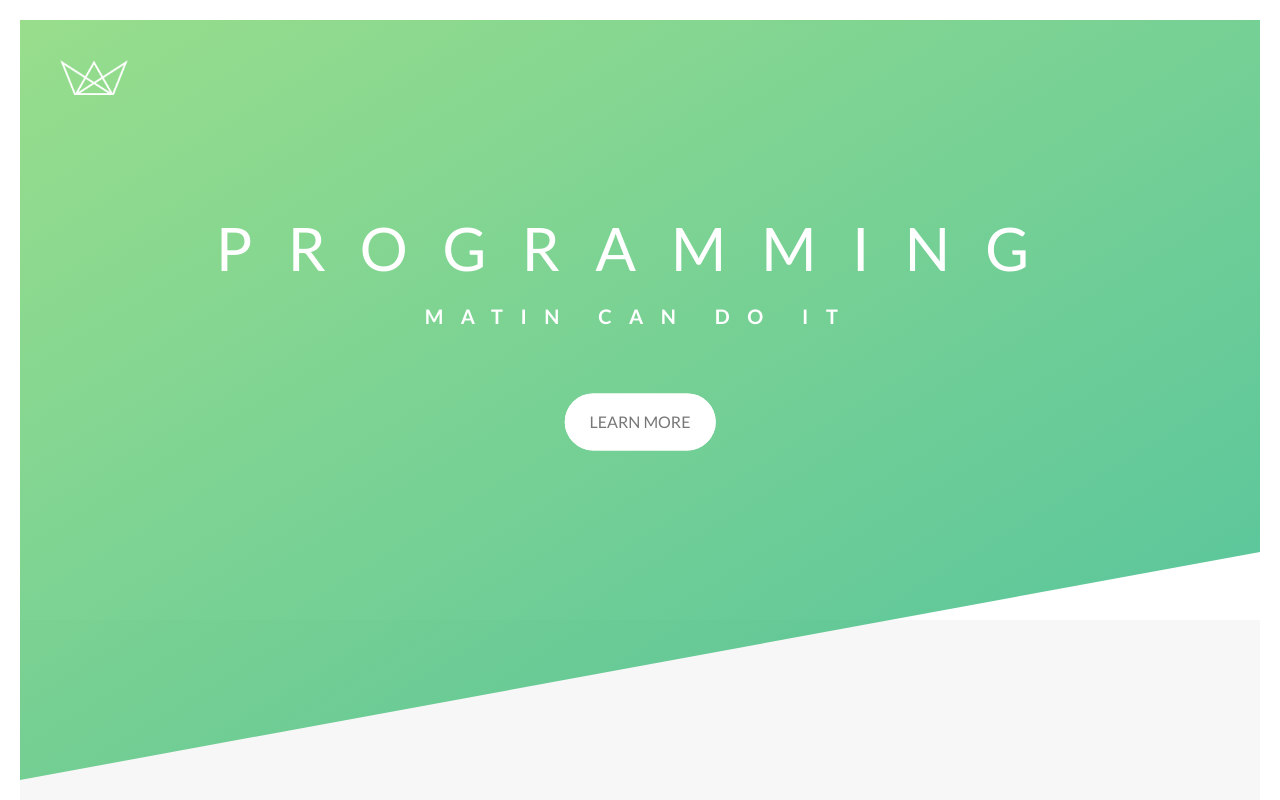
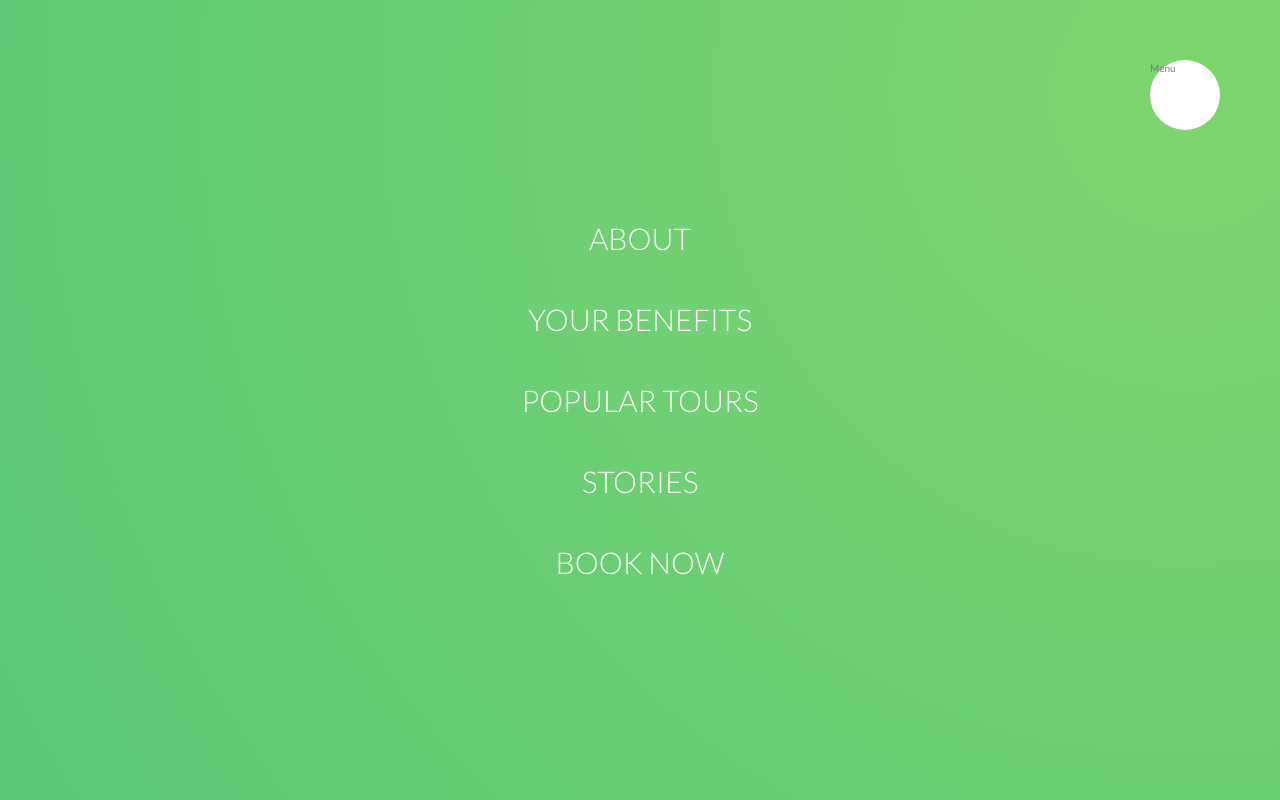
Before and after one commit to MatinSasan/tuto-css, a website: page first_project/index.html in a window 1280 px wide. Shown: the top 800 px of the page. Drawn offline with Linux system fonts and the light colour scheme.

Commit message:
Navigation part 1

```diff
--- a/first_project/index.html
+++ b/first_project/index.html
@@ -15,6 +15,34 @@
     <title>Natours | Exciting tours for adventurous people</title>
   </head>
   <body>
+
+    <div class="nivagation">
+      <input type="checkbox" class="navigation__checkbox" id="navi-toggle">
+      <label for="navi-toggle" class="navigation__button">Menu</label>
+
+      <div class="navigation__background">&nbsp;</div>
+
+      <nav class="navigation__nav">
+        <ul class="navigation__list">
+          <li class="navigation__item">
+            <a href="#" class="navigation__link">About</a>
+          </li>
+          <li class="navigation__item">
+            <a href="#" class="navigation__link">Your benefits</a>
+          </li>
+          <li class="navigation__item">
+            <a href="#" class="navigation__link">Popular tours</a>
+          </li>
+          <li class="navigation__item">
+            <a href="#" class="navigation__link">Stories</a>
+          </li>
+          <li class="navigation__item">
+            <a href="#" class="navigation__link">Book now</a>
+          </li>
+        </ul>
+      </nav>
+    </div>
+
     <header class="header">
       <div class="header__logo-box">
         <img src="img/logo-white-min.png" alt="Logo" class="header__logo" />
--- /dev/null
+++ b/first_project/sass/layout/_navigation.scss
@@ -0,0 +1,86 @@
+.navigation {
+  &__checkbox {
+    display: none;
+  }
+
+  &__button {
+    background-color: $color-white;
+    height: 7rem;
+    width: 7rem;
+    position: fixed;
+    top: 6rem;
+    right: 6rem;
+    border-radius: 50%;
+    z-index: 2000;
+  }
+
+  &__background {
+    height: 6rem;
+    width: 6rem;
+    border-radius: 50%;
+
+    position: fixed;
+    top: 6.5rem;
+    right: 6.5rem;
+    background-image: radial-gradient(
+      $color-primary-light,
+      $color-primary-dark
+    );
+    z-index: 1000;
+
+    transform: scale(80);
+  }
+
+  &__nav {
+    height: 100vh;
+    width: 100%;
+    position: fixed;
+    top: 0;
+    right: 0;
+    z-index: 1500;
+  }
+
+  &__list {
+    // could be written in _mixin
+    position: absolute;
+    top: 50%;
+    left: 50%;
+    transform: translate(-50%, -50%);
+
+    list-style: none;
+    text-align: center;
+  }
+
+  &__item {
+    margin: 1rem;
+  }
+
+  &__link {
+    &:link,
+    &:visited {
+      // inline-block helps with padding and transform
+      display: inline-block;
+      font-size: 3rem;
+      font-weight: 300;
+      padding: 1rem 2rem;
+      color: $color-white;
+      text-decoration: none;
+      text-transform: uppercase;
+      background-image: linear-gradient(
+        120deg,
+        transparent 0%,
+        transparent 50%,
+        $color-white 50%
+      );
+      background-size: 250%;
+      transition: all 0.4s;
+    }
+
+    &:hover,
+    &:active {
+      background-position: 100%;
+      color: $color-primary;
+      transform: translateX(1rem);
+    }
+  }
+}
--- a/first_project/sass/main.scss
+++ b/first_project/sass/main.scss
@@ -30,5 +30,6 @@ Dark green: #28b485
 @import 'layout/_footer';
 @import 'layout/grid';
 @import 'layout/header';
+@import 'layout/navigation';
 
 @import 'pages/home';
```
Also changed, not shown: first_project/css/style.css, first_project/sass/layout/_footer.scss (renamed from first_project/sass/layout/__footer.scss).
